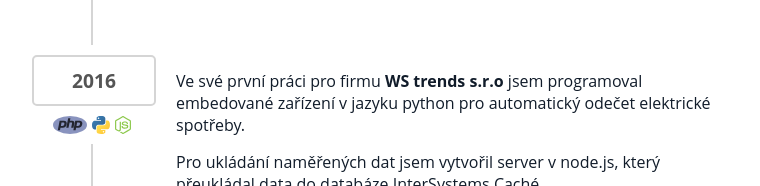
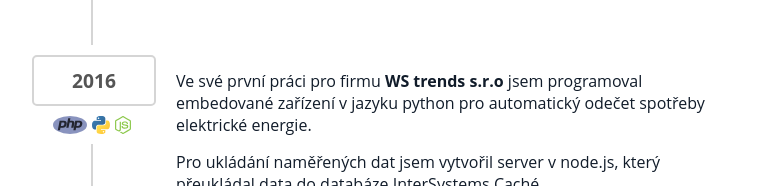
Before and after one commit to kxmatejka/krystof-m, a Next.js app: page /cv in a window 1280 px wide. Shown: the part 872-1058 px from the top of the page, without its empty margins (18-778 px from the left). Built offline with nearby package versions, Linux system fonts and the light colour scheme.

Commit message:
fix grammar

```diff
--- a/src/pages/cv/index.tsx
+++ b/src/pages/cv/index.tsx
@@ -171,7 +171,7 @@ const Cv = () => {
           <Timeline/>
         </TimeMarkLeftContainer>
         <TimeMarkDescription>
-          <p>Ve své první práci pro firmu <strong>WS trends s.r.o</strong> jsem programoval embedované zařízení v jazyku python pro automatický odečet elektrické spotřeby.</p>
+          <p>Ve své první práci pro firmu <strong>WS trends s.r.o</strong> jsem programoval embedované zařízení v jazyku python pro automatický odečet spotřeby elektrické energie.</p>
           <p>Pro ukládání naměřených dat jsem vytvořil server v node.js, který přeukládal data do databáze InterSystems Caché.</p>
           <p>Pro konfiguraci a monitoring zařízení jsem napsal aplikaci v php.</p>
         </TimeMarkDescription>
```
